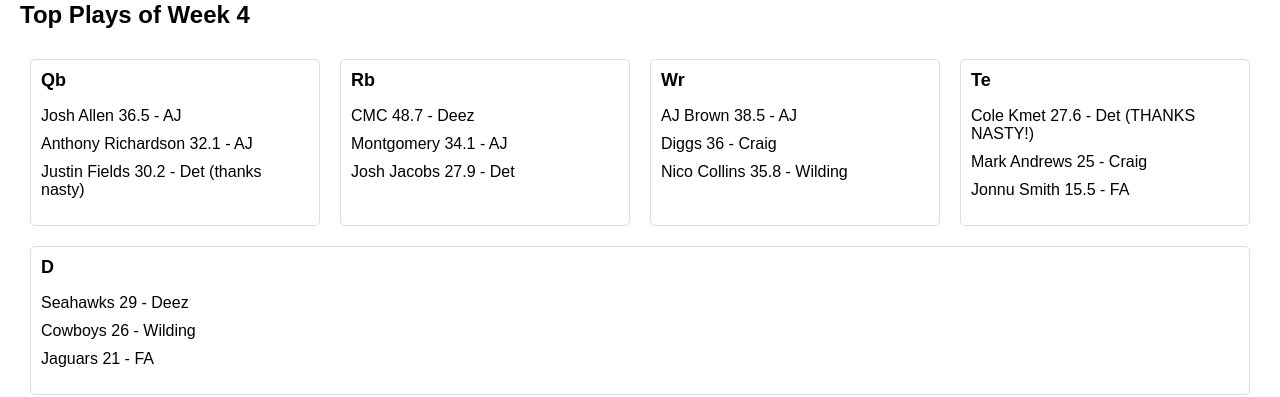
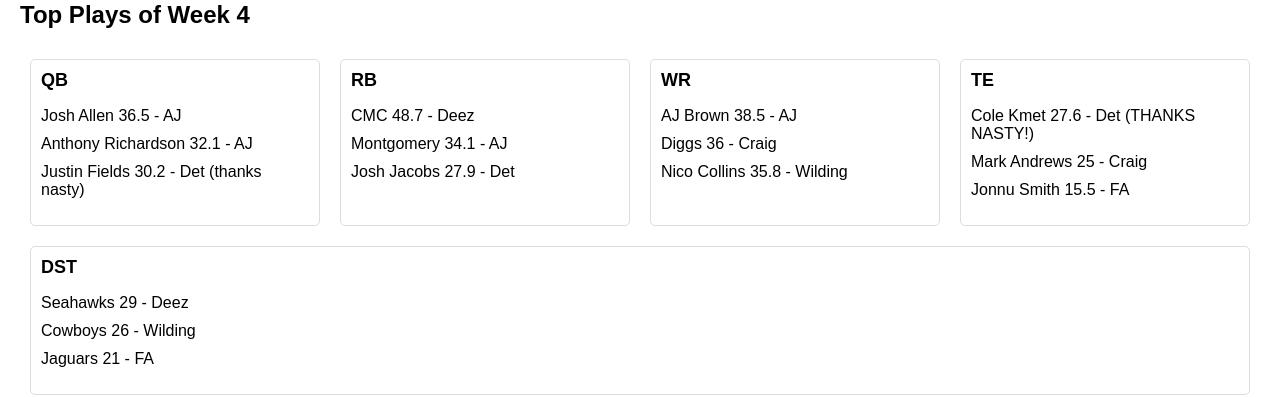
Before and after one commit to ajGambino/weekly-wrapup, a React (Create React App) app: page / in a window 1280 px wide. Shown: the part 398-795 px from the top of the page. Built offline with nearby package versions, Linux system fonts and the light colour scheme.

Commit message:
capitalized positions

```diff
--- a/src/components/Nuts.js
+++ b/src/components/Nuts.js
@@ -2,27 +2,27 @@
 
 const Nuts = () => {
   const topPlayers = {
-    Qb: [
+    QB: [
       { name: 'Josh Allen', fpts: 36.5, owner: 'AJ' },
       { name: 'Anthony Richardson', fpts: 32.1, owner: 'AJ' },
       { name: 'Justin Fields', fpts: 30.2, owner: 'Det', note: 'thanks nasty' },
     ],
-    Rb: [
+    RB: [
       { name: 'CMC', fpts: 48.7, owner: 'Deez' },
       { name: 'Montgomery', fpts: 34.1, owner: 'AJ' },
       { name: 'Josh Jacobs', fpts: 27.9, owner: 'Det' },
     ],
-    Wr: [
+    WR: [
       { name: 'AJ Brown', fpts: 38.5, owner: 'AJ' },
       { name: 'Diggs', fpts: 36, owner: 'Craig' },
       { name: 'Nico Collins', fpts: 35.8, owner: 'Wilding' },
     ],
-    Te: [
+    TE: [
       { name: 'Cole Kmet', fpts: 27.6, owner: 'Det', note: 'THANKS NASTY!' },
       { name: 'Mark Andrews', fpts: 25, owner: 'Craig' },
       { name: 'Jonnu Smith', fpts: 15.5, owner: 'FA' },
     ],
-    D: [
+    DST: [
       { name: 'Seahawks', fpts: 29, owner: 'Deez' },
       { name: 'Cowboys', fpts: 26, owner: 'Wilding' },
       { name: 'Jaguars', fpts: 21, owner: 'FA' },
```
